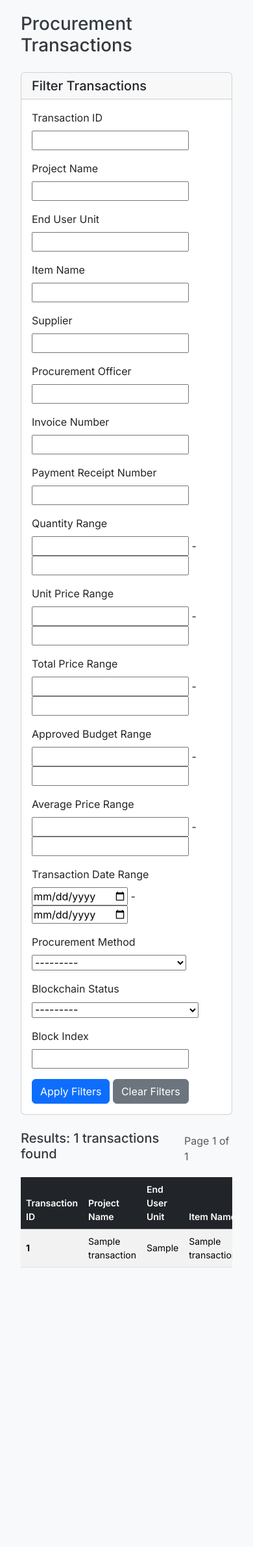
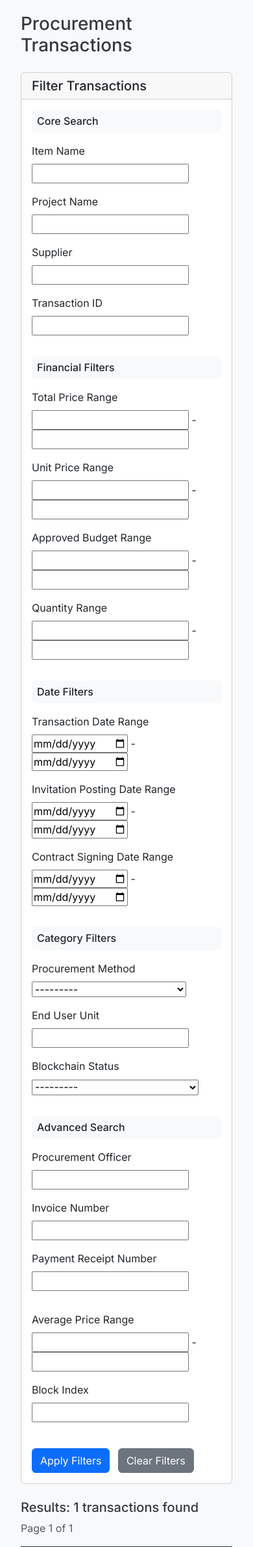
Before and after one commit to gabegtrrz/WatchdogAI, a Django app: page /analytics/transactions/ in a window 390 px wide. Shown: the top 2380 px of the page at 65% size. Before the commit the page ends 1950 px from the top, so only its background shows below. Run offline with Django 5.2, Linux system fonts and the light colour scheme; tables that the repository leaves empty hold one stand-in row (values such as "Sample post").

Commit message:
Refactor transaction list filter form for improved usability
- Redesigned the filter form layout to enhance user experience, grouping filters into sections: Core Search, Financial Filters, Date Filters, Category Filters, and Advanced Search.
- Updated filter labels and added responsive design adjustments for better accessibility on various screen sizes.
- Improved the display of transaction results and pagination controls for clearer navigation.

```diff
--- a/watchdog_ai/templates/ai_analytics/transaction_list.html
+++ b/watchdog_ai/templates/ai_analytics/transaction_list.html
@@ -1,4 +1,3 @@
-
 {% extends 'base.html' %}
 {% load static %}
 
@@ -10,101 +9,131 @@
         <div class="col-12">
             <h1 class="mb-4">Procurement Transactions</h1>
 
-            <!-- Filter Form -->
             <div class="card mb-4">
                 <div class="card-header">
                     <h5 class="mb-0">Filter Transactions</h5>
                 </div>
                 <div class="card-body">
-                    <form method="get" class="row g-3">
-                        <!-- Basic Information Filters -->
-                        <div class="col-md-3">
+                    <form method="get">
+                        <div class="row mb-3">
+                            <div class="col-12">
+                                <h6 class="bg-light p-2 rounded mb-3">Core Search</h6>
+                            </div>
+                            <div class="col-12 col-md-6 col-lg-3 mb-3">
+                                <label for="{{ filter.form.item_name.id_for_label }}" class="form-label">Item Name</label>
+                                {{ filter.form.item_name }}
+                            </div>
+                            <div class="col-12 col-md-6 col-lg-3 mb-3">
+                                <label for="{{ filter.form.project_name.id_for_label }}" class="form-label">Project Name</label>
+                                {{ filter.form.project_name }}
+                            </div>
+                            <div class="col-12 col-md-6 col-lg-3 mb-3">
+                                <label for="{{ filter.form.supplier.id_for_label }}" class="form-label">Supplier</label>
+                                {{ filter.form.supplier }}
+                            </div>
+                            <div class="col-12 col-md-6 col-lg-3 mb-3">
                                 <label for="{{ filter.form.transaction_id.id_for_label }}" class="form-label">Transaction ID</label>
                                 {{ filter.form.transaction_id }}
                             </div>
-                        <div class="col-md-3">
-                            <label for="{{ filter.form.project_name.id_for_label }}" class="form-label">Project Name</label>
-                            {{ filter.form.project_name }}
                         </div>
-                        <div class="col-md-3">
+
+                        <div class="row mb-3">
+                            <div class="col-12">
+                                <h6 class="bg-light p-2 rounded mb-3">Financial Filters</h6>
+                            </div>
+                            <div class="col-12 col-md-6 col-lg-3 mb-3">
+                                <label for="{{ filter.form.total_purchase_price.id_for_label }}" class="form-label">Total Price Range</label>
+                                {{ filter.form.total_purchase_price }}
+                            </div>
+                            <div class="col-12 col-md-6 col-lg-3 mb-3">
+                                <label for="{{ filter.form.unit_purchase_price.id_for_label }}" class="form-label">Unit Price Range</label>
+                                {{ filter.form.unit_purchase_price }}
+                            </div>
+                            <div class="col-12 col-md-6 col-lg-3 mb-3">
+                                <label for="{{ filter.form.approved_budget.id_for_label }}" class="form-label">Approved Budget Range</label>
+                                {{ filter.form.approved_budget }}
+                            </div>
+                            <div class="col-12 col-md-6 col-lg-3 mb-3">
+                                <label for="{{ filter.form.quantity.id_for_label }}" class="form-label">Quantity Range</label>
+                                {{ filter.form.quantity }}
+                            </div>
+                        </div>
+
+                        <div class="row mb-3">
+                            <div class="col-12">
+                                <h6 class="bg-light p-2 rounded mb-3">Date Filters</h6>
+                            </div>
+                            <div class="col-12 col-lg-4 mb-3">
+                                <label for="{{ filter.form.transaction_date.id_for_label }}" class="form-label">Transaction Date Range</label>
+                                {{ filter.form.transaction_date }}
+                            </div>
+                            <div class="col-12 col-lg-4 mb-3">
+                                <label for="{{ filter.form.invitation_to_bid_posting_date.id_for_label }}" class="form-label">Invitation Posting Date Range</label>
+                                {{ filter.form.invitation_to_bid_posting_date }}
+                            </div>
+                            <div class="col-12 col-lg-4 mb-3">
+                                <label for="{{ filter.form.contract_signing_date.id_for_label }}" class="form-label">Contract Signing Date Range</label>
+                                {{ filter.form.contract_signing_date }}
+                            </div>
+                        </div>
+
+                        <div class="row mb-3">
+                            <div class="col-12">
+                                <h6 class="bg-light p-2 rounded mb-3">Category Filters</h6>
+                            </div>
+                            <div class="col-12 col-md-6 mb-3">
+                                <label for="{{ filter.form.procurement_method.id_for_label }}" class="form-label">Procurement Method</label>
+                                {{ filter.form.procurement_method }}
+                            </div>
+                             <div class="col-12 col-md-3 mb-3">
                                 <label for="{{ filter.form.end_user_unit.id_for_label }}" class="form-label">End User Unit</label>
                                 {{ filter.form.end_user_unit }}
                             </div>
-                        <div class="col-md-3">
-                            <label for="{{ filter.form.item_name.id_for_label }}" class="form-label">Item Name</label>
-                            {{ filter.form.item_name }}
+                            <div class="col-12 col-md-3 mb-3">
+                                <label for="{{ filter.form.blockchain_status.id_for_label }}" class="form-label">Blockchain Status</label>
+                                {{ filter.form.blockchain_status }}
+                            </div>
                         </div>
 
-                        <!-- Supplier and Officer Filters -->
-                        <div class="col-md-3">
-                            <label for="{{ filter.form.supplier.id_for_label }}" class="form-label">Supplier</label>
-                            {{ filter.form.supplier }}
+                        <div class="row mb-3">
+                            <div class="col-12">
+                                <h6 class="bg-light p-2 rounded mb-3">Advanced Search</h6>
                             </div>
-                        <div class="col-md-3">
+                            <div class="col-12 col-md-4 mb-3">
                                 <label for="{{ filter.form.procurement_officer.id_for_label }}" class="form-label">Procurement Officer</label>
                                 {{ filter.form.procurement_officer }}
                             </div>
-                        <div class="col-md-3">
+                            <div class="col-12 col-md-4 mb-3">
                                 <label for="{{ filter.form.invoice_number.id_for_label }}" class="form-label">Invoice Number</label>
                                 {{ filter.form.invoice_number }}
                             </div>
-                        <div class="col-md-3">
+                            <div class="col-12 col-md-4 mb-3">
                                 <label for="{{ filter.form.payment_receipt_number.id_for_label }}" class="form-label">Payment Receipt Number</label>
                                 {{ filter.form.payment_receipt_number }}
                             </div>
+                        </div>
 
-                        <!-- Numeric Range Filters -->
-                        <div class="col-md-3">
-                            <label for="{{ filter.form.quantity.id_for_label }}" class="form-label">Quantity Range</label>
-                            {{ filter.form.quantity }}
-                        </div>
-                        <div class="col-md-3">
-                            <label for="{{ filter.form.unit_purchase_price.id_for_label }}" class="form-label">Unit Price Range</label>
-                            {{ filter.form.unit_purchase_price }}
-                        </div>
-                        <div class="col-md-3">
-                            <label for="{{ filter.form.total_purchase_price.id_for_label }}" class="form-label">Total Price Range</label>
-                            {{ filter.form.total_purchase_price }}
-                        </div>
-                        <div class="col-md-3">
-                            <label for="{{ filter.form.approved_budget.id_for_label }}" class="form-label">Approved Budget Range</label>
-                            {{ filter.form.approved_budget }}
-                        </div>
-                        <div class="col-md-3">
+                        <div class="row mb-4">
+                            <div class="col-12 col-md-6 col-lg-3 mb-3">
                                 <label for="{{ filter.form.average_price.id_for_label }}" class="form-label">Average Price Range</label>
                                 {{ filter.form.average_price }}
                             </div>
-
-                        <!-- Date Filters -->
-                        <div class="col-md-3">
-                            <label for="{{ filter.form.transaction_date.id_for_label }}" class="form-label">Transaction Date Range</label>
-                            {{ filter.form.transaction_date }}
-                        </div>
-
-                        <!-- Choice Filters -->
-                        <div class="col-md-3">
-                            <label for="{{ filter.form.procurement_method.id_for_label }}" class="form-label">Procurement Method</label>
-                            {{ filter.form.procurement_method }}
-                        </div>
-                        <div class="col-md-3">
-                            <label for="{{ filter.form.blockchain_status.id_for_label }}" class="form-label">Blockchain Status</label>
-                            {{ filter.form.blockchain_status }}
-                        </div>
-                        <div class="col-md-3">
+                            <div class="col-12 col-md-6 col-lg-3 mb-3">
                                 <label for="{{ filter.form.block__index.id_for_label }}" class="form-label">Block Index</label>
                                 {{ filter.form.block__index }}
                             </div>
+                        </div>
 
-                        <!-- Filter Buttons -->
+                        <div class="row">
                             <div class="col-12">
-                            <button type="submit" class="btn btn-primary">Apply Filters</button>
+                                <button type="submit" class="btn btn-primary me-2">Apply Filters</button>
                                 <a href="{% url 'transaction_list' %}" class="btn btn-secondary">Clear Filters</a>
+                            </div>
                         </div>
                     </form>
                 </div>
             </div>
 
-            <!-- Applied Filters Display -->
             {% if request.GET %}
             <div class="alert alert-info">
                 <strong>Applied Filters:</strong>
@@ -138,15 +167,13 @@
             </div>
             {% endif %}
 
-            <!-- Results Summary -->
-            <div class="d-flex justify-content-between align-items-center mb-3">
-                <h5>Results: {{ page_obj.paginator.count }} transactions found</h5>
-                <div>
-                    <span class="text-muted">Page {{ page_obj.number }} of {{ page_obj.paginator.num_pages }}</span>
+            <div class="d-flex flex-column flex-md-row justify-content-between align-items-md-center mb-3">
+                <h5 class="mb-2 mb-md-0">Results: {{ page_obj.paginator.count }} transactions found</h5>
+                <div class="text-muted">
+                    <span>Page {{ page_obj.number }} of {{ page_obj.paginator.num_pages }}</span>
                 </div>
             </div>
 
-            <!-- Transaction Table -->
             <div class="table-responsive">
                 <table class="table table-striped table-hover">
                     <thead class="table-dark">
@@ -170,14 +197,14 @@
                     <tbody>
                         {% for transaction in page_obj %}
                         <tr>
-                            <td><strong>{{ transaction.transaction_id }}</strong></td>
+                            <td class="text-break"><strong>{{ transaction.transaction_id }}</strong></td>
                             <td>{{ transaction.project_name|default:"-" }}</td>
                             <td>{{ transaction.end_user_unit|default:"-" }}</td>
                             <td>{{ transaction.item_name }}</td>
                             <td>{{ transaction.quantity }}</td>
-                            <td>{{ transaction.unit_purchase_price|floatformat:2 }}</td>
-                            <td>{{ transaction.total_purchase_price|floatformat:2|default:"-" }}</td>
-                            <td>{{ transaction.approved_budget|floatformat:2|default:"-" }}</td>
+                            <td>₱{{ transaction.unit_purchase_price|floatformat:2 }}</td>
+                            <td>₱{{ transaction.total_purchase_price|floatformat:2|default:"-" }}</td>
+                            <td>₱{{ transaction.approved_budget|floatformat:2|default:"-" }}</td>
                             <td>{{ transaction.supplier }}</td>
                             <td>{{ transaction.invoice_number }}</td>
                             <td>{{ transaction.payment_receipt_number }}</td>
@@ -191,17 +218,16 @@
                         </tr>
                         {% empty %}
                         <tr>
-                            <td colspan="14" class="text-center text-muted">No transactions found matching the current filters.</td>
+                            <td colspan="14" class="text-center text-muted py-5">No transactions found matching the current filters.</td>
                         </tr>
                         {% endfor %}
                     </tbody>
                 </table>
             </div>
 
-            <!-- Pagination -->
             {% if page_obj.has_other_pages %}
             <nav aria-label="Transaction pagination">
-                <ul class="pagination justify-content-center">
+                <ul class="pagination justify-content-center flex-wrap">
                     {% if page_obj.has_previous %}
                         <li class="page-item">
                             <a class="page-link" href="?{% for key, value in request.GET.items %}{% if key != 'page' %}{{ key }}={{ value }}&{% endif %}{% endfor %}page=1">&laquo; First</a>
@@ -213,7 +239,7 @@
 
                     {% for num in page_obj.paginator.page_range %}
                         {% if page_obj.number == num %}
-                            <li class="page-item active">
+                            <li class="page-item active" aria-current="page">
                                 <span class="page-link">{{ num }}</span>
                             </li>
                         {% elif num > page_obj.number|add:'-3' and num < page_obj.number|add:'3' %}
@@ -248,6 +274,7 @@
     .table th {
         font-weight: 600;
         font-size: 0.875rem;
+        white-space: nowrap;
     }
 
     .table td {
@@ -258,12 +285,13 @@
     /* Badge styling */
     .badge {
         font-size: 0.75rem;
+        font-weight: 600;
     }
 
-    /* Responsive table */
-    @media (max-width: 768px) {
-        .table-responsive {
-            font-size: 0.8rem;
+    /* Responsive adjustments */
+    @media (max-width: 767.98px) {
+        .d-flex.flex-column.flex-md-row {
+            align-items: flex-start;
         }
     }
 </style>
```
Lines whose indentation alone changed are shown as unchanged.
